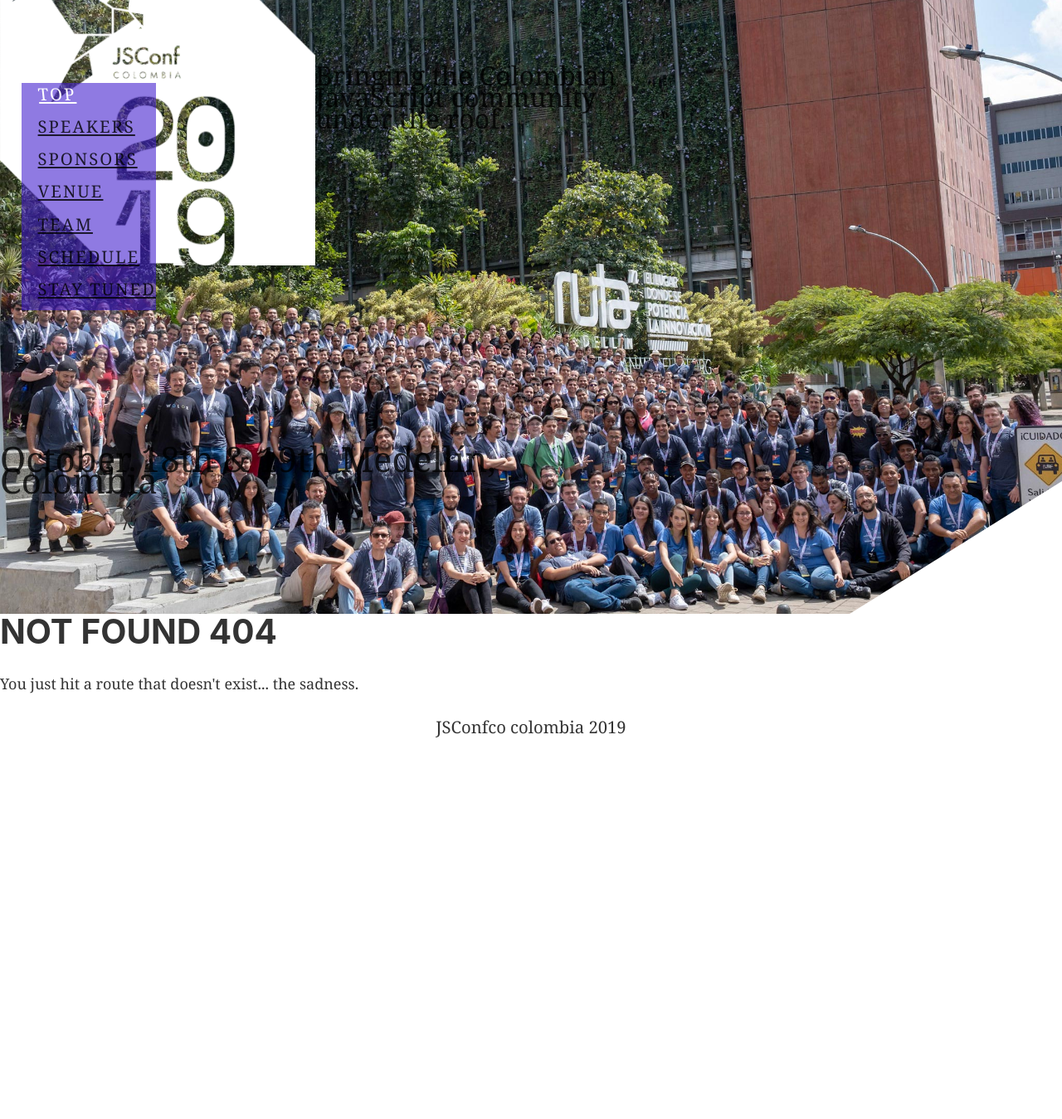
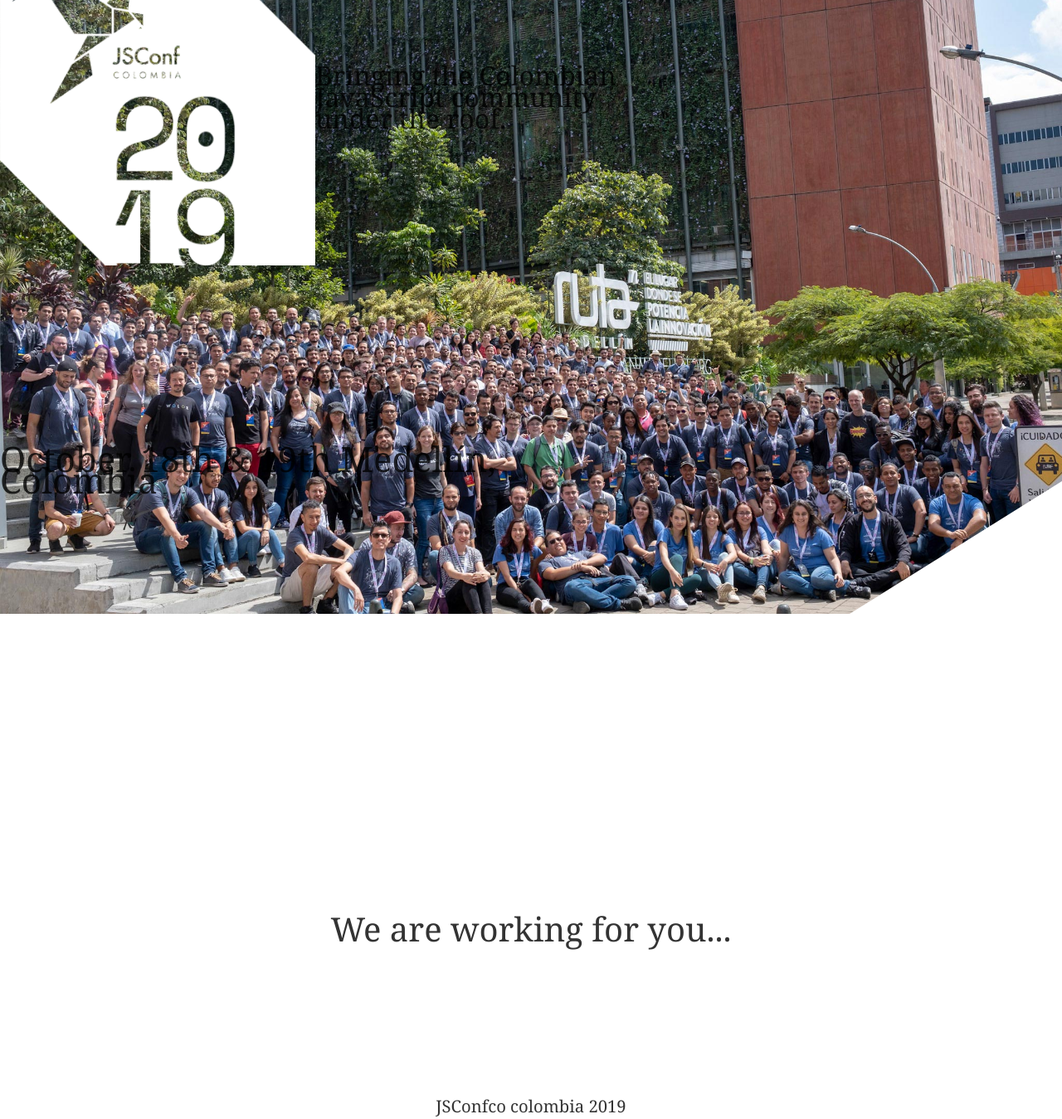
Before and after one commit to Stiwar9816/jsconf, a Gatsby site: page /schedule in a window 1280 px wide. Before the commit this address had no page. Shown: the part 60-1409 px from the top of the page at 83% size. Before the commit the page ends 975 px from the top, so only its background shows below. Built offline with nearby package versions, Linux system fonts and the light colour scheme; Gatsby itself is replaced by a stand-in of ours.

Commit message:
page schedule

```diff
--- a/src/components/aside/index.js
+++ b/src/components/aside/index.js
@@ -51,7 +51,7 @@
                 <a className="main-menu__link" href="#team">team</a>
               </li>
               <li className="main-menu__item">
-                <a className="main-menu__link" href="#schedule">schedule</a>
+                <a className="main-menu__link" href="/schedule">schedule</a>
               </li>
               <li className="main-menu__item">
                 <a className="main-menu__link" href="#tuned">stay tuned</a>
--- a/src/components/layout.js
+++ b/src/components/layout.js
@@ -3,7 +3,6 @@
 import { StaticQuery, graphql } from "gatsby";
 import Header from "./header";
 import Footer from "./footer";
-import Asidebar from './aside'
 
 // import SEO from './seo'
 
@@ -23,7 +22,7 @@
     render={() => (
       <>
         <Header />
-        <Asidebar />
+
           <div>{children}</div>
         <Footer />
       </>
--- a/src/pages/index.js
+++ b/src/pages/index.js
@@ -5,12 +5,14 @@
 import SectionSponsor from "../components/section_sponsors";
 import SectionVenue from "../components/section_venue";
 import SectionTeam from "../components/section_team";
+import Asidebar from '../components/aside'
 import "./styles.scss";
 
 class IndexPage extends React.Component {
   render() {
     return (
       <Layout>
+      <Asidebar />
         <SectionSpeakers />
         <SectionSponsor />
         <SectionVenue />
--- /dev/null
+++ b/src/pages/schedule.js
@@ -0,0 +1,40 @@
+import React from 'react'
+
+import Layout from '../components/layout'
+// import Schedule from '../components/page_schedule'
+
+class Schedule extends React.Component {
+
+  // componentDidMount() {
+  //   document.querySelectorAll('.header-component .menu-item.schedule')[0].classList.add('active');
+  //   console.log(document.querySelectorAll('.header-component .menu-item.schedule')[0]);
+  //   window.addEventListener('scroll', this.handleScroll);
+  //   console.log('monto');
+  // }
+
+  // componentWillUnmount() {
+  //   window.removeEventListener('scroll', this.handleScroll);
+  // }
+
+  // handleScroll() {
+  //   const position = window.pageYOffset;
+
+  //   if (window.innerWidth > 678) {
+  //     if (position > 160) {
+  //       document.getElementsByClassName('header-component')[0].classList.add('header-small');
+  //     } else {
+  //       document.getElementsByClassName('header-component').length > 0 && document.getElementsByClassName('header-component')[0].classList.remove('header-small');
+  //     }
+  //   }
+  // }
+
+  render() {
+    return (
+      <Layout>
+        <div style={{height: '50vh', display: 'flex', justifyContent: 'center', alignItems: 'center', fontSize: '40px', marginTop: '180px'}}>We are working for you...</div>
+      </Layout>
+    )
+  }
+}
+
+export default  Schedule
```
